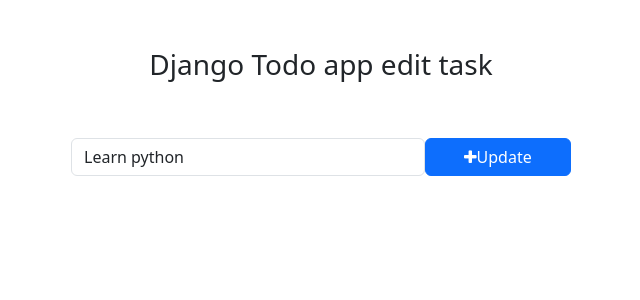
After one commit to shreya809/Todo-Django-project, a Django app: page /todo/edit_task/1/ in a window 1280 px wide. The commit adds this page. Shown: the top 300 px of the page, without its empty margins (319-959 px from the left). Run offline with Django 5.2, Linux system fonts and the light colour scheme; data comes from the database, SQL or seed files in the repository; both versions use the stored data as it was after the commit.

Commit message:
todo_app_final

```diff
--- /dev/null
+++ b/todo_main/templates/edit_task.html
@@ -0,0 +1,28 @@
+<!DOCTYPE html>
+<html lang="en">
+<head>
+  <meta charset="UTF-8" />
+  <title>edit task</title>
+  <meta name="viewport" content="width=device-width,initial-scale=1" />
+  <meta name="description" content="" />
+  <link rel="icon" href="favicon.png">
+  <link href="https://cdn.jsdelivr.net/npm/bootstrap@5.3.0-alpha1/dist/css/bootstrap.min.css" rel="stylesheet" integrity="sha384-GLhlTQ8iRABdZLl6O3oVMWSktQOp6b7In1Zl3/Jr59b6EGGoI1aFkw7cmDA6j6gD" crossorigin="anonymous">
+  <script src="https://cdn.jsdelivr.net/npm/bootstrap@5.3.0-alpha1/dist/js/bootstrap.bundle.min.js" integrity="sha384-w76AqPfDkMBDXo30jS1Sgez6pr3x5MlQ1ZAGC+nuZB+EYdgRZgiwxhTBTkF7CXvN" crossorigin="anonymous"></script>
+  <!-- Font Awesome Icons -->
+  <link rel="stylesheet" href="https://cdnjs.cloudflare.com/ajax/libs/font-awesome/4.7.0/css/font-awesome.min.css">
+</head>
+<body>
+  <div class="container">
+    <h3 class="pt-5 pb-5 text-center">Django Todo app edit task</h3>
+    <form action="{% url 'edit_task' get_task.pk %}" method="POST" style="width:500px; margin:auto;">
+        {% csrf_token %}
+        <div class="form-group">
+            <span style="display: flex;">
+                <input type="text" name="task" class="form-control" placeholder="Add a task" value="{{get_task.task}}">
+                <button type="submit" class="btn btn-primary" style="width: 200px;"><i class="fa fa-plus"></i>Update</button>
+            </span>
+        </div>
+    </form>
+  </div>
+</body>
+</html>
--- a/todo_main/todo/urls.py
+++ b/todo_main/todo/urls.py
@@ -2,4 +2,8 @@
 from . import views
 urlpatterns=[
     path('addTask/',views.addTask,name='addTask'),
+    path('mark_as_done/<int:pk>/',views.mark_as_done,name='mark_as_done'),
+    path('mark_as_undone/<int:pk>/',views.mark_as_undone,name='mark_as_undone'),
+    path('edit_task/<int:pk>/',views.edit_task,name='edit_task'),
+    path('delete_task/<int:pk>/',views.delete_task,name='delete_task'),
 ]
--- a/todo_main/todo/views.py
+++ b/todo_main/todo/views.py
@@ -1,4 +1,4 @@
-from django.shortcuts import render
+from django.shortcuts import get_object_or_404, render
 from . models import Task
 from django.shortcuts import redirect
 # Create your views here.
@@ -6,3 +6,33 @@
     task = request.POST['task']
     Task.objects.create(task=task)
     return redirect('home')
+
+def mark_as_done(request,pk):
+    task=get_object_or_404(Task,pk=pk)
+    task.is_completed=True
+    task.save()
+    return redirect('home')
+
+def mark_as_undone(request,pk):
+    task=get_object_or_404(Task,pk=pk)
+    task.is_completed=False
+    task.save()
+    return redirect('home')
+
+def edit_task(request,pk):
+    get_task=get_object_or_404(Task,pk=pk)
+    if request.method=='POST':
+        new_task=request.POST['task']
+        get_task.task=new_task
+        get_task.save()
+        return redirect('home')
+    else:
+        context={
+            'get_task':get_task,
+        }
+        return render(request,'edit_task.html',context)
+
+def delete_task(request,pk):
+    task=get_object_or_404(Task,pk=pk)
+    task.delete()
+    return redirect('home')
--- a/todo_main/todo_main/views.py
+++ b/todo_main/todo_main/views.py
@@ -3,7 +3,9 @@
 
 def home(request):
     tasks=Task.objects.filter(is_completed=False).order_by('-updated_at')
+    completed_tasks=Task.objects.filter(is_completed=True)
     context={
         'tasks':tasks,
+        'completed_tasks': completed_tasks,
     }
     return render(request,'home.html',context)
```
Also changed, not shown: todo_main/templates/home.html (+12 -7 lines), todo_main/db.sqlite3.
